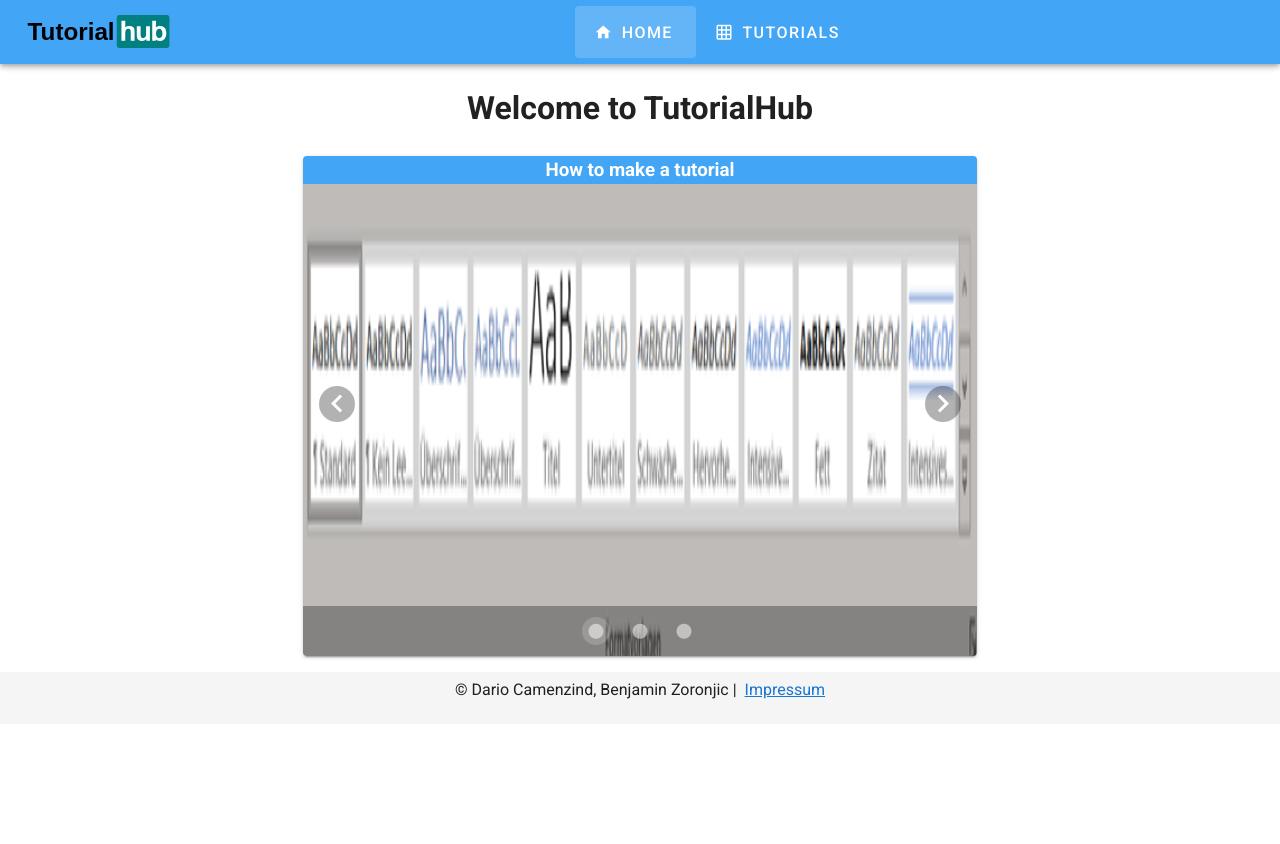
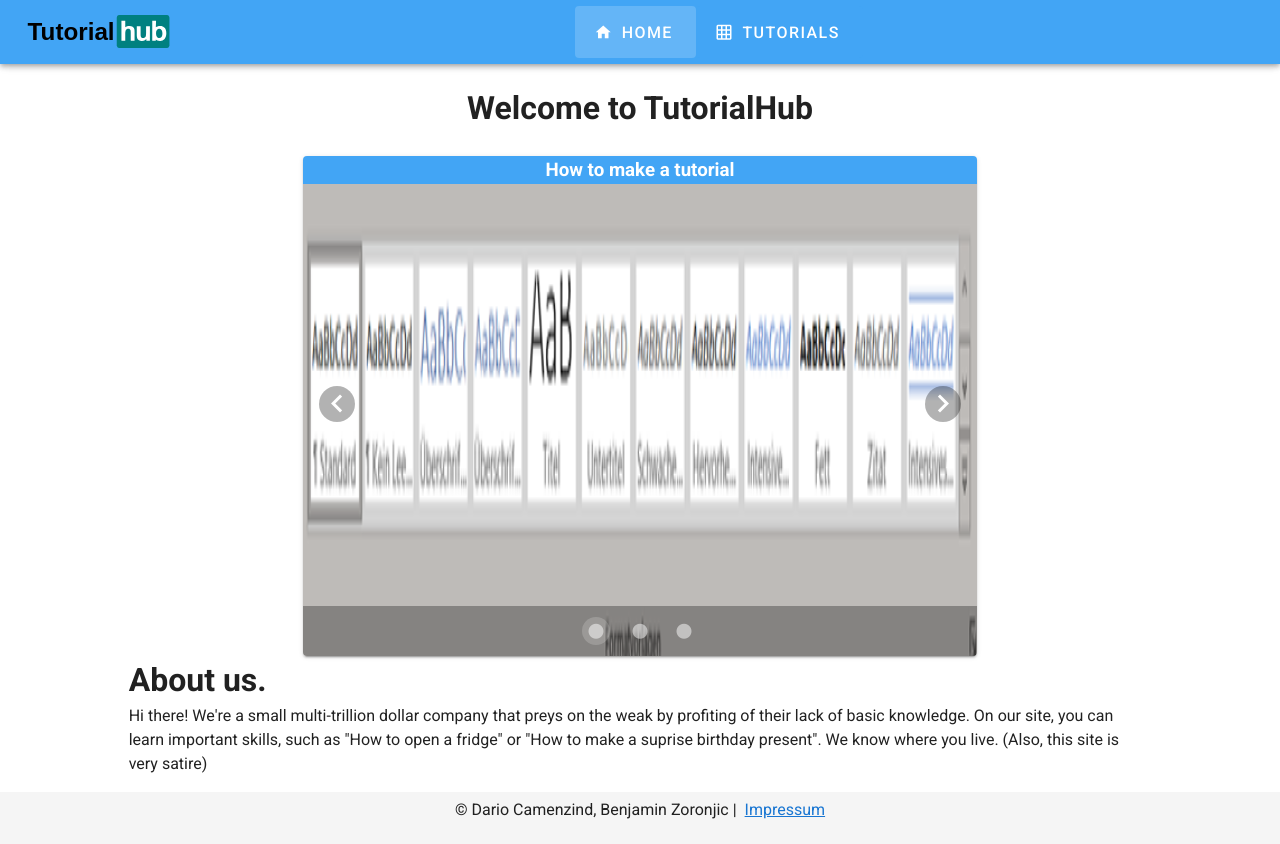
Before and after one commit to Gerfatz/TutorialHub, a Vue app: page / in a window 1280 px wide. Before the commit the page ends 800 px from the top, so only its background shows below. Built offline with nearby package versions, Linux system fonts and the light colour scheme.

Commit message:
Added about section
About section added to home page

```diff
--- a/package.json
+++ b/package.json
@@ -7,6 +7,7 @@
     "build": "vue-cli-service build"
   },
   "dependencies": {
+    "@vue/cli": "^4.5.13",
     "axios": "^0.21.1",
     "core-js": "^3.6.5",
     "dashjs": "^3.2.2",
--- a/src/views/Home.vue
+++ b/src/views/Home.vue
@@ -13,7 +13,8 @@
         </v-card>
       </v-col>
     </v-row>
-    <p><!--About Section here--></p>
+    <h1>About us.</h1>
+    <p>Hi there! We're a small multi-trillion dollar company that preys on the weak by profiting of their lack of basic knowledge. On our site, you can learn important skills, such as "How to open a fridge" or "How to make a suprise birthday present". We know where you live. (Also, this site is very satire)</p>
   </div>
 </template>
 
```
Also changed, not shown: 1 other file (tests, documents, lock files or other folders).
